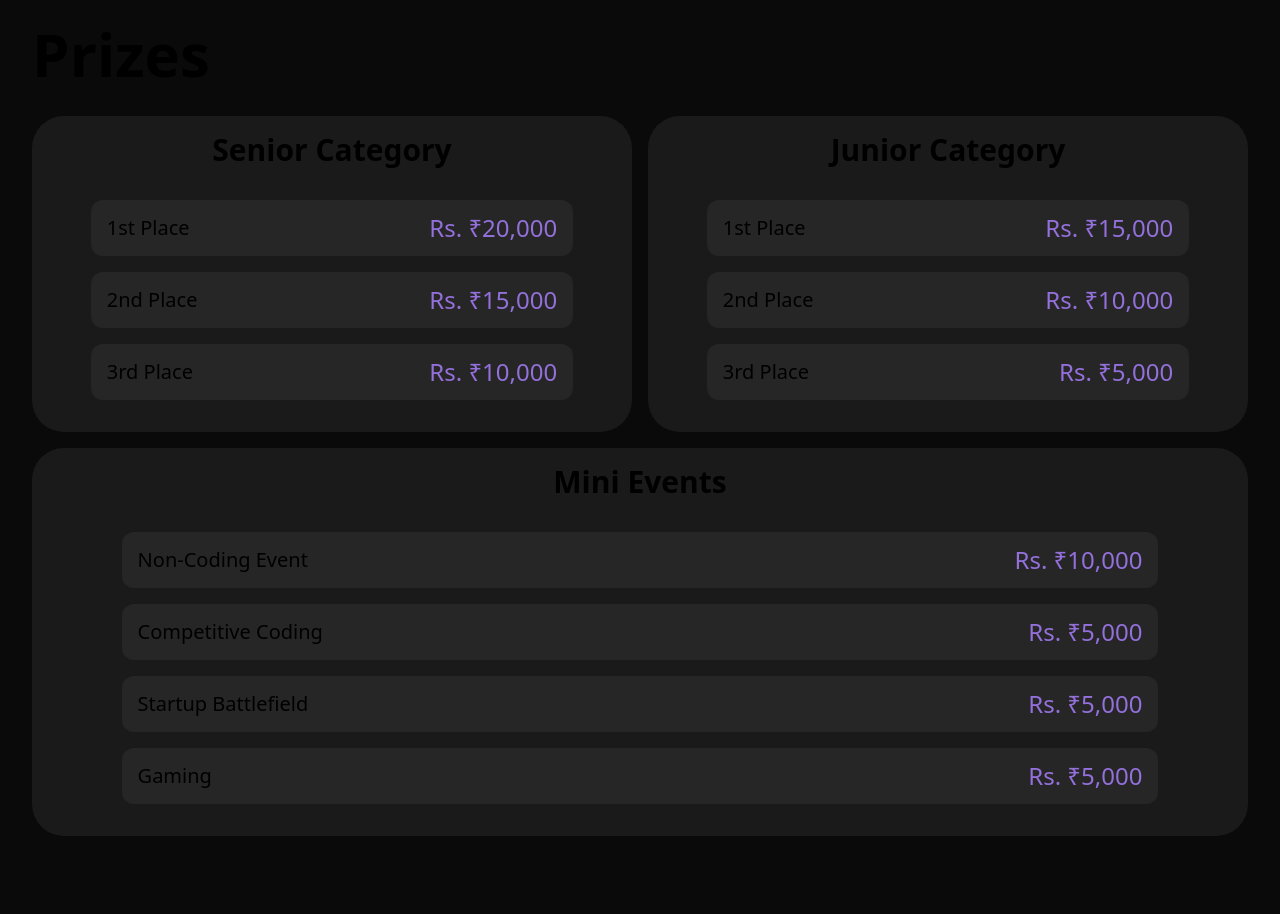
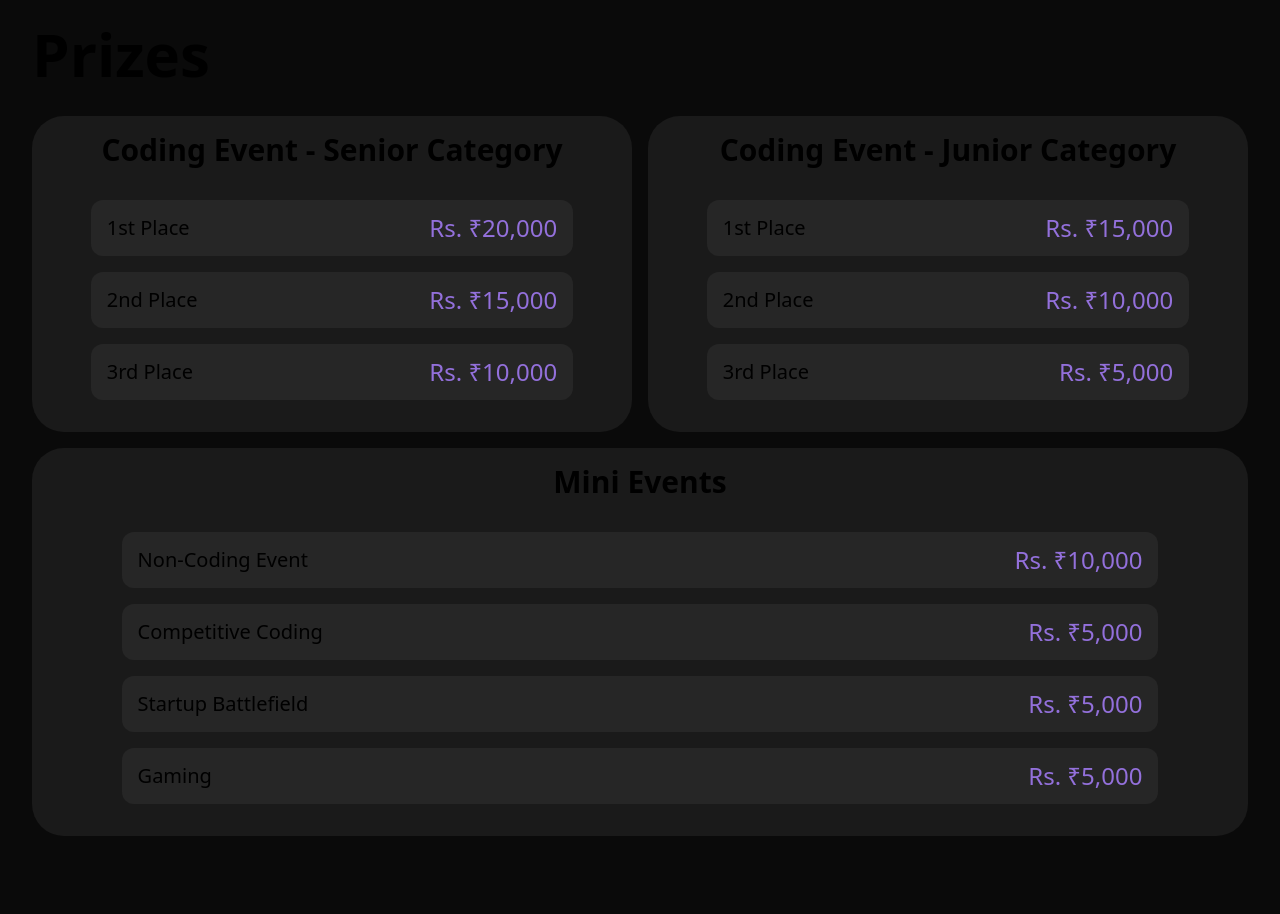
Before and after one commit to 0xPranavDoshi/TISBHacks, a Next.js app: page / in a window 1280 px wide. Shown: the part 1540-2454 px from the top of the page. Built offline with nearby package versions, Linux system fonts and the light colour scheme.

Commit message:
updated prize text

```diff
--- a/pages/index.tsx
+++ b/pages/index.tsx
@@ -108,7 +108,7 @@ export default function Home() {
       faqVal: FAQEnum.Q10,
       question: 'What should I bring?',
       answer:
-        'We suggest you to bring your laptops and mobile phones. You can bring anything else as long as it complies with the code of conduct.',
+        'We suggest you to bring your laptops, chargers, mobile phones and your school ID cards. You can bring anything else as long as it complies with the code of conduct.',
     },
     {
       faqVal: FAQEnum.Q11,
@@ -280,7 +280,7 @@ export default function Home() {
             <div className='flex flex-col items-start justify-center w-full h-auto gap-4 mb-4 sm:flex-row'>
               <div className='flex flex-col items-center justify-start w-full pt-4 pb-8 px-8 bg-gray rounded-[2rem] h-auto sm:min-h-[13rem]'>
                 <h2 className='mb-8 text-3xl font-semibold text-center'>
-                  Senior Category
+                  Coding Event - Senior Category
                 </h2>
                 <div className='flex flex-col items-center w-full gap-4'>
                   <PrizeElement text='1st Place' prize='₹20,000' />
@@ -291,7 +291,7 @@ export default function Home() {
 
               <div className='flex flex-col items-center justify-start w-full pt-4 pb-8 px-8 bg-gray rounded-[2rem] h-auto sm:min-h-[13rem]'>
                 <h2 className='mb-8 text-3xl font-semibold text-center'>
-                  Junior Category
+                  Coding Event - Junior Category
                 </h2>
                 <div className='flex flex-col items-center w-full gap-4'>
                   <PrizeElement text='1st Place' prize='₹15,000' />
```
